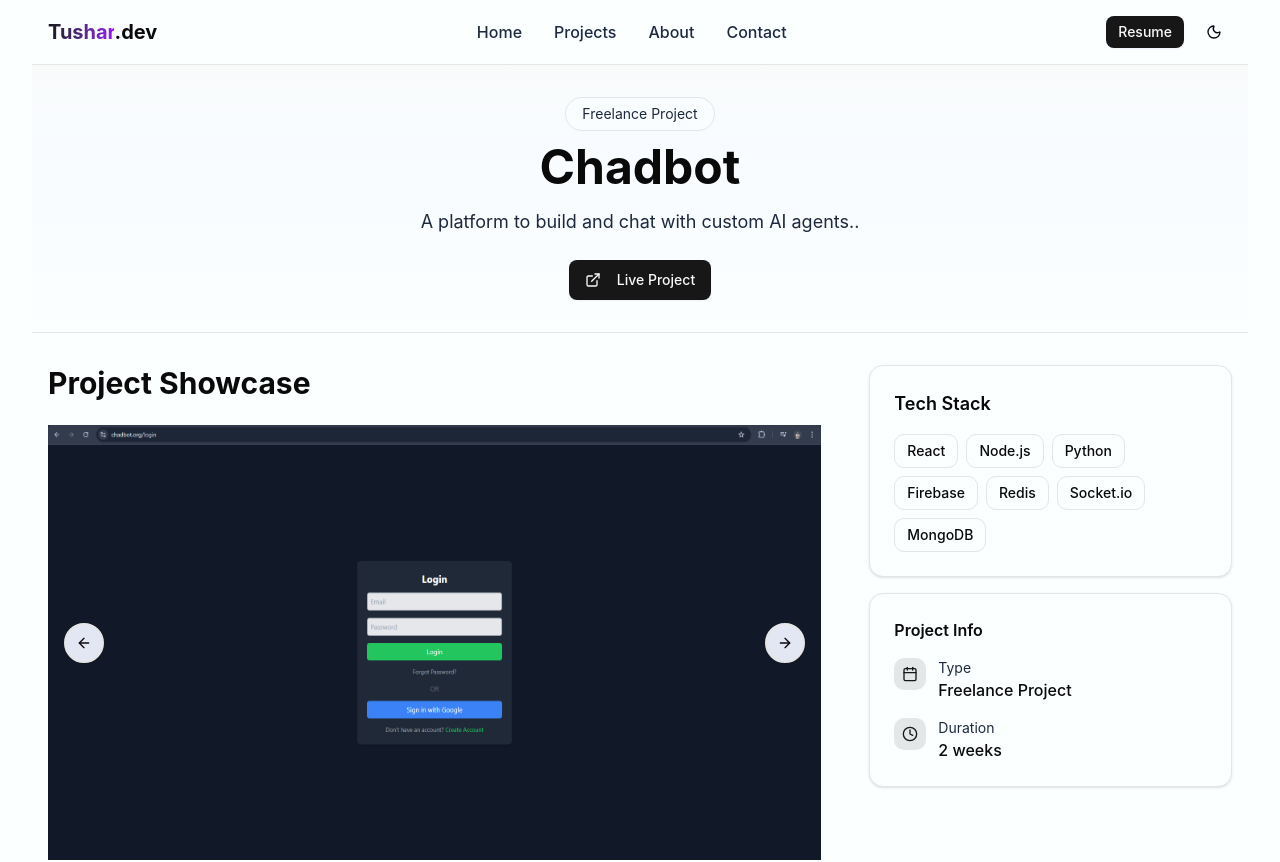
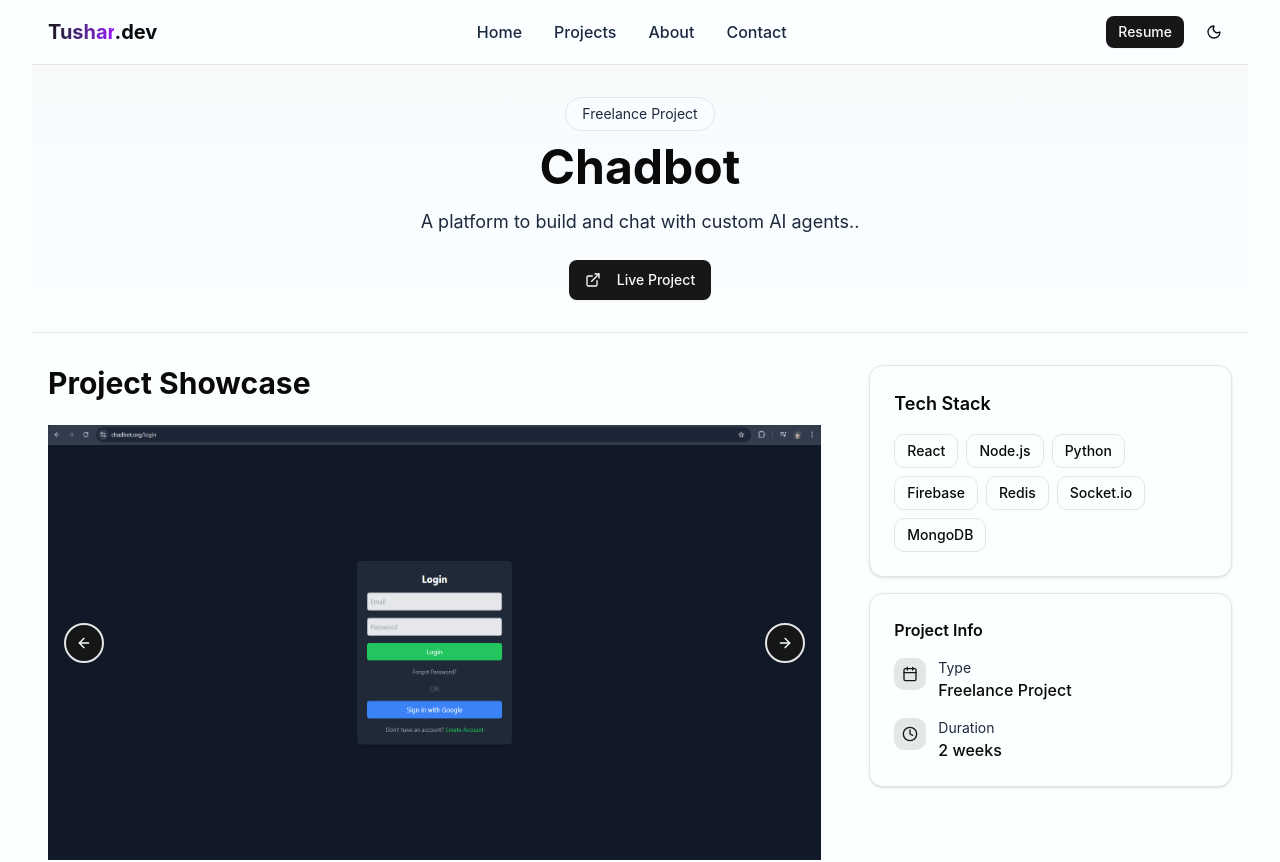
Before and after one commit to asynctushar/asynctushar, a Next.js app: page /projects/chadbot in a window 1280 px wide. Shown: the top 862 px of the page. Built offline with nearby package versions, Linux system fonts and the light colour scheme.

Commit message:
fix: project page carousel ui fixed

```diff
--- a/src/app/projects/[project]/page.js
+++ b/src/app/projects/[project]/page.js
@@ -157,8 +157,8 @@ const Project = async ({ params }) => {
 											</CarouselItem>
 										))}
 									</CarouselContent>
-									<CarouselPrevious className="left-4 h-10 w-10 bg-background/90 hover:bg-background border-2" />
-									<CarouselNext className="right-4 h-10 w-10 bg-background/90 hover:bg-background border-2" />
+									<CarouselPrevious className="left-4 h-10 w-10 bg-primary/90 dark:bg-primary/90 hover:bg-primary dark:hover:bg-primary border-2 text-background dark:text-foreground hover:text-background" />
+									<CarouselNext className="right-4 h-10 w-10 bg-primary/90 dark:bg-primary/90 hover:bg-primary dark:hover:bg-primary border-2 text-background dark:text-foreground hover:text-background" />
 								</Carousel>
 							</section>
 						)}
```
